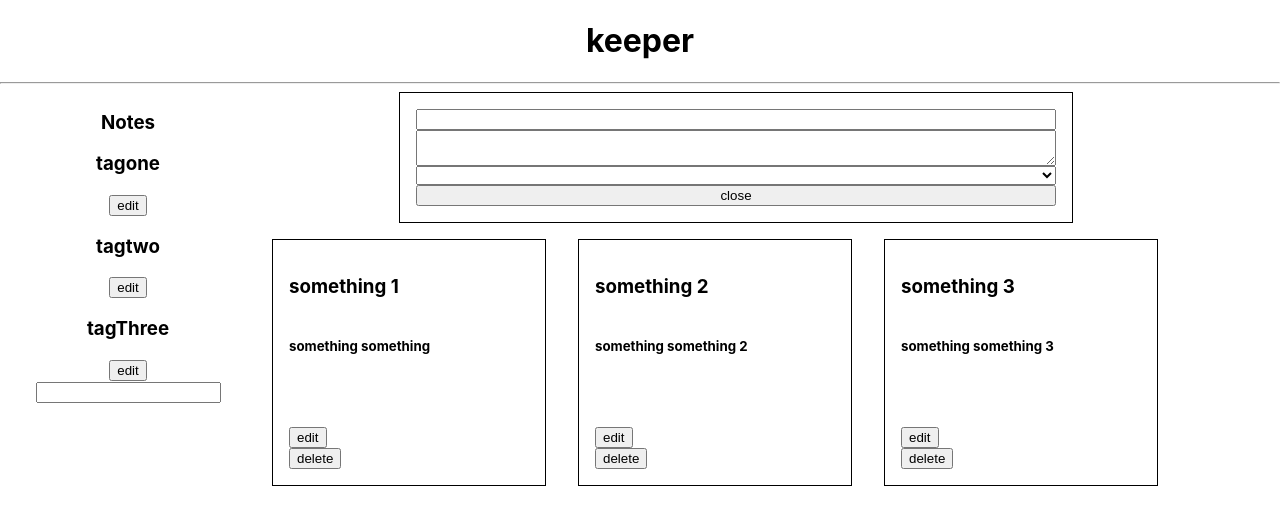
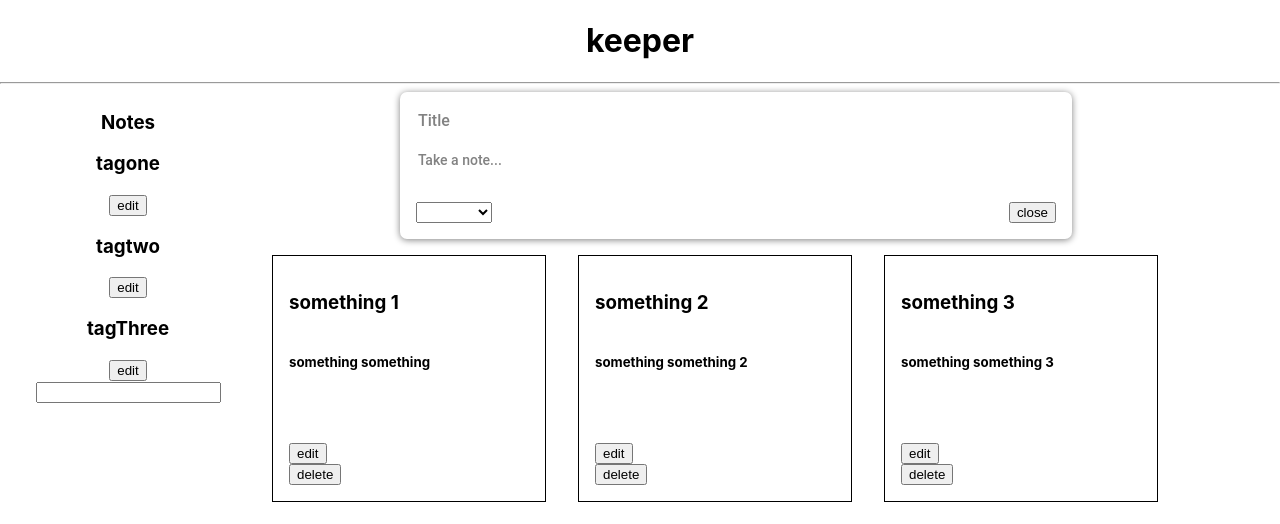
Before and after one commit to ra-kesh/keeper, a React (Create React App) app: page / in a window 1280 px wide. Shown: the top 524 px of the page. Built offline with nearby package versions, Linux system fonts and the light colour scheme.

Commit message:
style:form

```diff
--- a/src/App.css
+++ b/src/App.css
@@ -40,8 +40,41 @@
 .flex-form{
   display: flex;
   flex-direction: column;
-  border: 1px solid black;
+  border-radius: 7px;
+  box-shadow: 0 1px 7px rgb(128, 128, 128);
   padding: 1rem;
   margin: auto;
   max-width: 50vw;
+  position: relative;
 }
+
+.form-items{
+  width: 100%;
+  border: none;
+  margin : 0 0 1rem;
+  outline: none;
+  resize: none;
+  opacity: 90%;
+}
+
+.form-items:focus::placeholder{
+  color: transparent;
+}
+
+.form-input{
+  font-family: 'Google Sans',Roboto,Arial,sans-serif;
+  font-size: 1rem;
+  font-weight: 550;
+  line-height: 1.5rem;
+}
+
+.form-textarea{
+  font-family: Roboto,Arial,sans-serif;
+  font-size: .875rem;
+  font-weight: 550;
+}
+
+.form-items-secondary{
+  display: flex;
+  justify-content: space-between;
+}
--- a/src/App.js
+++ b/src/App.js
@@ -19,10 +19,10 @@ function App() {
   const [notes, setNotes] = useState(notesData);
   const [editing, setEditing] = useState(false);
   const [currentNote, setCurrentNote] = useState(initialState);
+  const [filtering,setFiltering] = useState(false);
+  const [filteredNotes,setFilteredNotes] = useState([]);
   const [tags,setTags] = useState(tagsData);
   const [currentTag,setCurrentTag] = useState(initialTagState)
-  const [filtering,setFiltering] = useState(false);
-  const [filteredNotes,setFilteredNotes] = useState([]);
   const [tagEditing,setTagEditing] = useState(false);
 
   // crud note
--- a/src/Forms/AddNotesForm.js
+++ b/src/Forms/AddNotesForm.js
@@ -13,7 +13,7 @@ const AddNotesForm = (props) => {
 
     function submitHandeller(event){
         event.preventDefault()
-        if (!note.title || !note.body) {
+        if (!note.body) {
             return
         }
         props.addNote(note);
@@ -23,8 +23,10 @@ const AddNotesForm = (props) => {
 
     return (
       <form className="flex-form" onSubmit={submitHandeller}>
-        <input type="text" name="title" value={note.title} onChange={changeHandeller}/>
-        <textarea type="text" name="body" value={note.body} onChange={changeHandeller}/>
+        <input type="text" name="title" value={note.title} onChange={changeHandeller} className="form-items form-input" placeholder="Title"/>
+        <textarea type="text" name="body" value={note.body} onChange={changeHandeller} className="form-items form-textarea" placeholder="Take a note..."/>
+
+        <div className="form-items-secondary">
           <select name="tag" value={note.tag} onChange={changeHandeller}>
             <option hidden></option>
             {props.tags.map((tag)=>(
@@ -33,6 +35,7 @@ const AddNotesForm = (props) => {
 
           </select>
           <button>close</button>
+        </div>
       </form>
     )
   }
```
Lines whose indentation alone changed are shown as unchanged.
